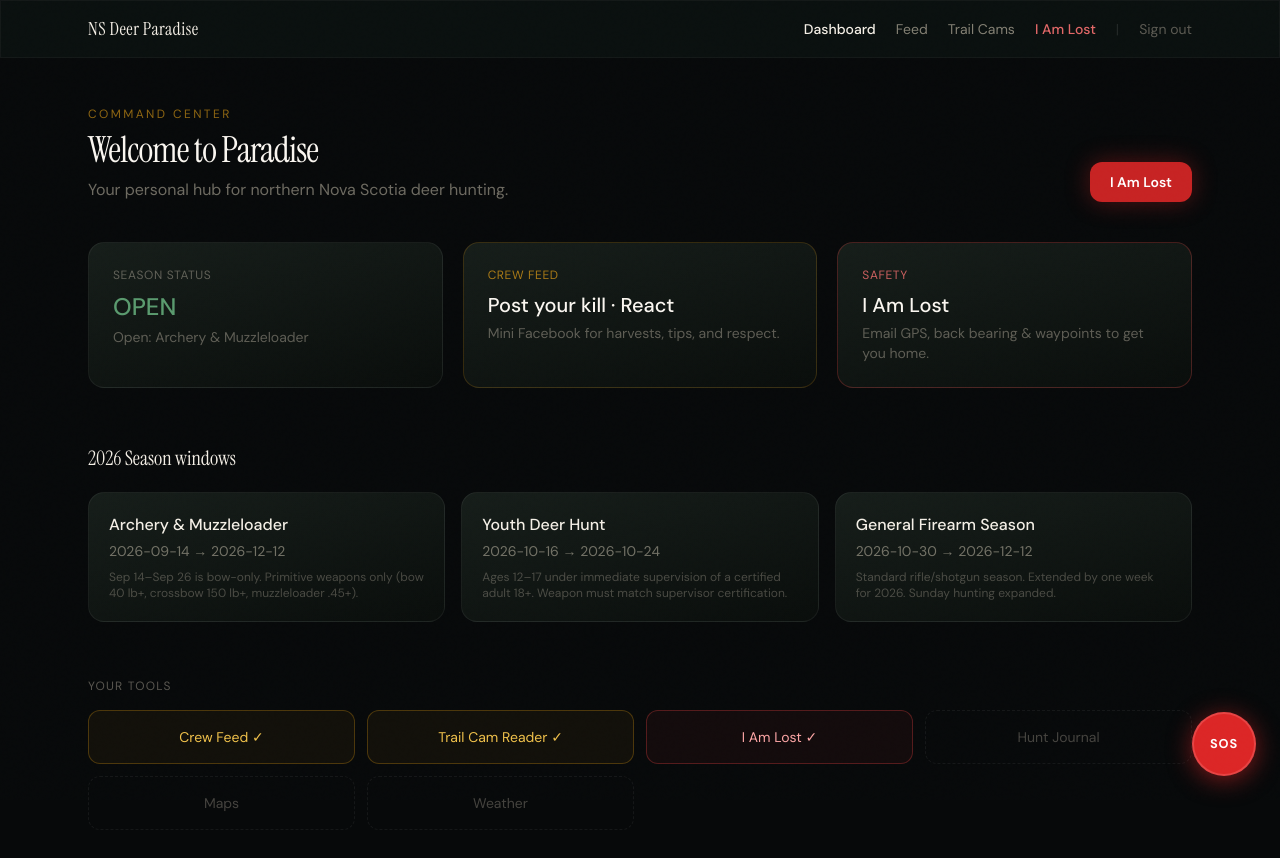
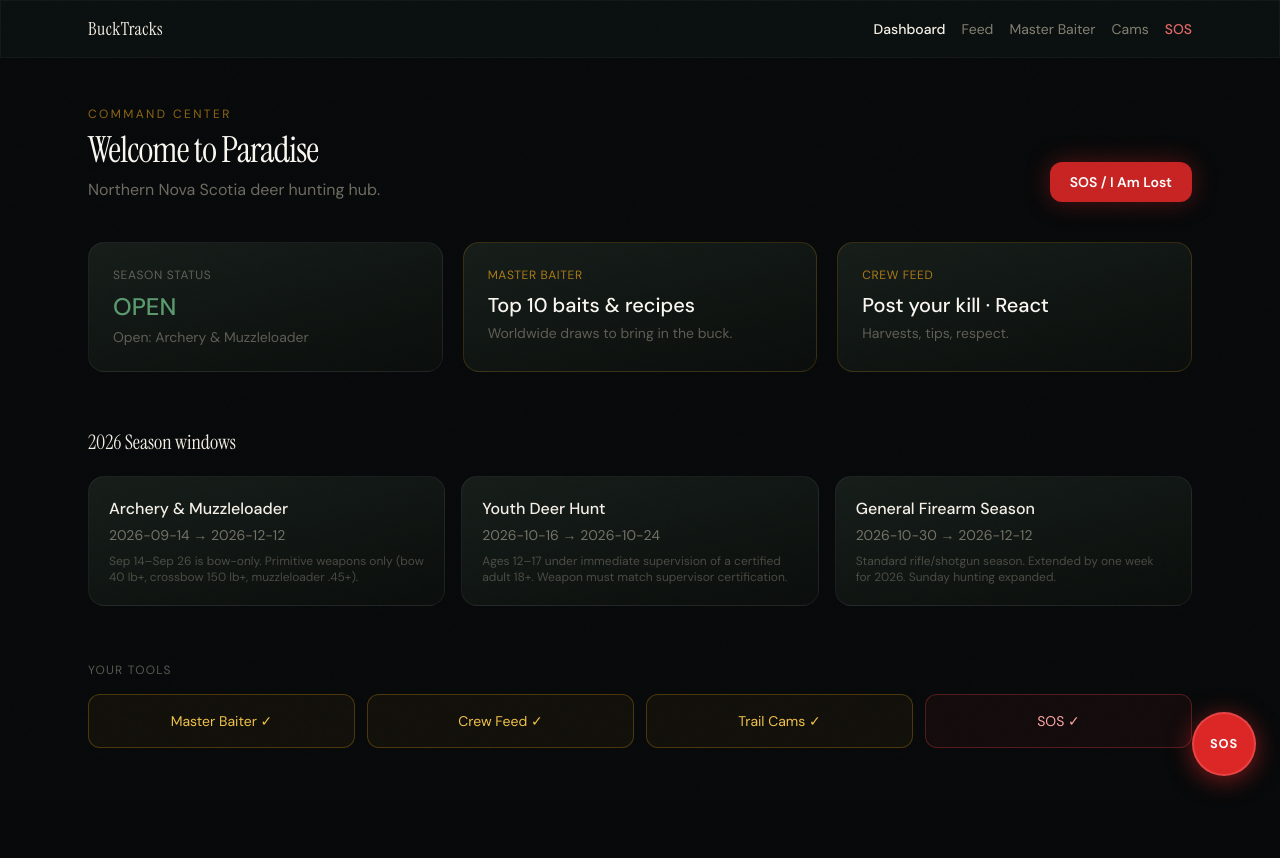
Before and after one commit to aross197/NS-Deer-Paradise, a Next.js app: page /dashboard in a window 1280 px wide. Shown: the top 858 px of the page. After the commit the page ends 816 px from the top, so only its background shows below. Built offline with nearby package versions, Linux system fonts and the light colour scheme.

Commit message:
Link Master Baiter on dashboard tools

```diff
--- a/app/dashboard/page.tsx
+++ b/app/dashboard/page.tsx
@@ -9,17 +9,27 @@ export default function DashboardPage() {
       <nav className="sticky top-0 z-10 border-b border-white/[0.04] glass-strong">
         <div className="max-w-6xl mx-auto px-6 h-14 flex items-center justify-between">
           <Link href="/dashboard" className="font-serif text-lg tracking-wide text-cream-100">
-            NS Deer Paradise
+            BuckTracks
           </Link>
-          <div className="flex items-center gap-5 text-sm text-cream-300/60">
-            <Link href="/dashboard" className="text-cream-100 font-medium">Dashboard</Link>
-            <Link href="/feed" className="hover:text-amber-300 transition">Feed</Link>
-            <Link href="/cams" className="hover:text-amber-300 transition">Trail Cams</Link>
-            <Link href="/safety" className="text-red-400/90 hover:text-red-300 font-medium transition">
-              I Am Lost
+          <div className="flex items-center gap-4 text-sm text-cream-300/60 overflow-x-auto">
+            <Link href="/dashboard" className="text-cream-100 font-medium shrink-0">
+              Dashboard
             </Link>
-            <span className="text-white/10">|</span>
-            <button className="text-cream-300/40 hover:text-cream-100 transition">Sign out</button>
+            <Link href="/feed" className="hover:text-amber-300 transition shrink-0">
+              Feed
+            </Link>
+            <Link href="/master-baiter" className="hover:text-amber-300 transition shrink-0">
+              Master Baiter
+            </Link>
+            <Link href="/cams" className="hover:text-amber-300 transition shrink-0">
+              Cams
+            </Link>
+            <Link
+              href="/sos"
+              className="text-red-400/90 hover:text-red-300 font-medium transition shrink-0"
+            >
+              SOS
+            </Link>
           </div>
         </div>
       </nav>
@@ -27,30 +37,45 @@ export default function DashboardPage() {
       <main className="max-w-6xl mx-auto px-6 py-12">
         <div className="mb-10 flex flex-col sm:flex-row sm:items-end sm:justify-between gap-4">
           <div>
-            <p className="text-xs uppercase tracking-[0.2em] text-amber-400/60 mb-2">Command center</p>
+            <p className="text-xs uppercase tracking-[0.2em] text-amber-400/60 mb-2">
+              Command center
+            </p>
             <h1 className="font-serif text-3xl md:text-4xl text-cream-50 tracking-tight mb-2">
               Welcome to Paradise
             </h1>
-            <p className="text-cream-300/50">
-              Your personal hub for northern Nova Scotia deer hunting.
-            </p>
+            <p className="text-cream-300/50">Northern Nova Scotia deer hunting hub.</p>
           </div>
           <Link
-            href="/safety"
+            href="/sos"
             className="inline-flex items-center justify-center px-5 py-2.5 rounded-xl bg-red-600/90 hover:bg-red-500 text-white text-sm font-semibold shadow-[0_0_24px_rgba(220,38,38,0.35)] transition shrink-0"
           >
-            I Am Lost
+            SOS / I Am Lost
           </Link>
         </div>
 
         <div className="grid md:grid-cols-3 gap-5 mb-14">
           <div className="card-premium p-6">
             <p className="text-xs uppercase tracking-wider text-cream-300/40 mb-2">Season status</p>
-            <p className={`text-2xl font-medium ${status.isOpen ? "text-moss-400" : "text-cream-200"}`}>
+            <p
+              className={`text-2xl font-medium ${
+                status.isOpen ? "text-moss-400" : "text-cream-200"
+              }`}
+            >
               {status.isOpen ? "OPEN" : "CLOSED"}
             </p>
             <p className="text-sm text-cream-300/40 mt-1">{status.message}</p>
           </div>
+
+          <Link
+            href="/master-baiter"
+            className="card-premium p-6 block border-amber-500/20 hover:border-amber-400/40 group"
+          >
+            <p className="text-xs uppercase tracking-wider text-amber-400/70 mb-2">Master Baiter</p>
+            <p className="text-xl font-medium text-cream-50 group-hover:text-amber-300 transition">
+              Top 10 baits & recipes
+            </p>
+            <p className="text-sm text-cream-300/40 mt-1">Worldwide draws to bring in the buck.</p>
+          </Link>
 
           <Link
             href="/feed"
@@ -60,22 +85,7 @@ export default function DashboardPage() {
             <p className="text-xl font-medium text-cream-50 group-hover:text-amber-300 transition">
               Post your kill · React
             </p>
-            <p className="text-sm text-cream-300/40 mt-1">
-              Mini Facebook for harvests, tips, and respect.
-            </p>
-          </Link>
-
-          <Link
-            href="/safety"
-            className="card-premium p-6 block border-red-500/25 hover:border-red-400/40 group"
-          >
-            <p className="text-xs uppercase tracking-wider text-red-400/80 mb-2">Safety</p>
-            <p className="text-xl font-medium text-cream-50 group-hover:text-red-300 transition">
-              I Am Lost
-            </p>
-            <p className="text-sm text-cream-300/40 mt-1">
-              Email GPS, back bearing & waypoints to get you home.
-            </p>
+            <p className="text-sm text-cream-300/40 mt-1">Harvests, tips, respect.</p>
           </Link>
         </div>
 
@@ -98,6 +108,12 @@ export default function DashboardPage() {
           <h2 className="text-xs uppercase tracking-widest text-cream-300/40 mb-4">Your tools</h2>
           <div className="grid sm:grid-cols-2 lg:grid-cols-4 gap-3">
             <Link
+              href="/master-baiter"
+              className="p-4 rounded-xl border border-amber-500/30 bg-amber-400/5 text-amber-300 text-sm text-center hover:border-amber-400/50 transition"
+            >
+              Master Baiter ✓
+            </Link>
+            <Link
               href="/feed"
               className="p-4 rounded-xl border border-amber-500/30 bg-amber-400/5 text-amber-300 text-sm text-center hover:border-amber-400/50 transition"
             >
@@ -107,22 +123,14 @@ export default function DashboardPage() {
               href="/cams"
               className="p-4 rounded-xl border border-amber-500/30 bg-amber-400/5 text-amber-300 text-sm text-center hover:border-amber-400/50 transition"
             >
-              Trail Cam Reader ✓
+              Trail Cams ✓
             </Link>
             <Link
-              href="/safety"
+              href="/sos"
               className="p-4 rounded-xl border border-red-500/30 bg-red-500/5 text-red-300 text-sm text-center hover:border-red-400/50 transition"
             >
-              I Am Lost ✓
+              SOS ✓
             </Link>
-            {["Hunt Journal", "Maps", "Weather"].map((item) => (
-              <div
-                key={item}
-                className="p-4 rounded-xl border border-dashed border-white/[0.06] text-cream-300/30 text-sm text-center"
-              >
-                {item}
-              </div>
-            ))}
           </div>
         </section>
       </main>
```
